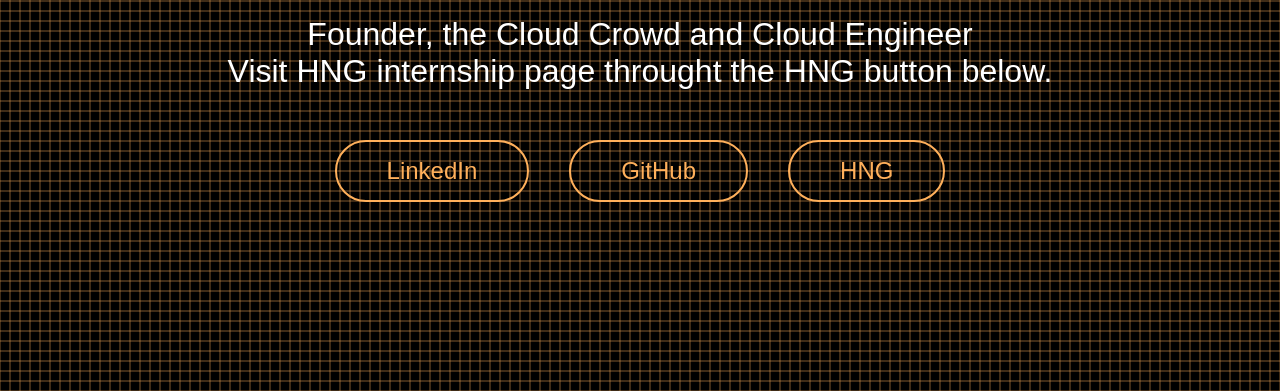
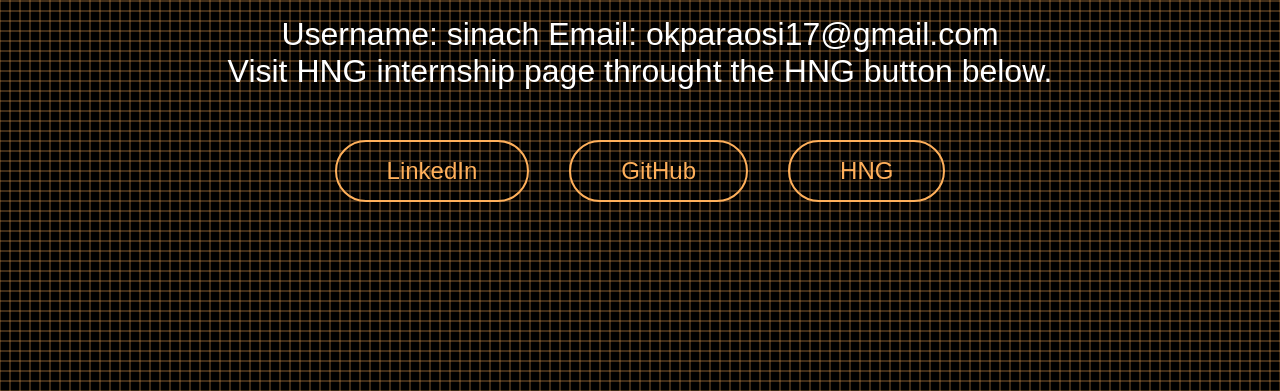
Before and after one commit to sin4ch/Osinachi-HNG-Stage-0, a plain HTML site: page index.html in a window 1280 px wide. Shown: the part 409-800 px from the top of the page. Drawn offline with Linux system fonts and the light colour scheme.

Commit message:
Added Slack user ID and email

```diff
--- a/index.html
+++ b/index.html
@@ -11,7 +11,7 @@
         <div class="hero-content">
             <div id="greeting"></div>
             <h1>I'm Osinachi Okpara</h1>
-            <p>Founder, the Cloud Crowd and Cloud Engineer <br>
+            <p>Username: sinach Email: okparaosi17@gmail.com<br>
             Visit HNG internship page throught the HNG button below.</p>
             <div class="links">
                 <a href="https://www.linkedin.com/in/osinachiokpara" target="_blank">LinkedIn</a>
```
